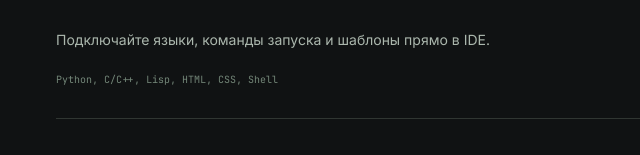
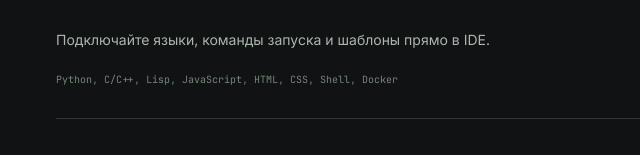
Before and after one commit to sherhn/Light-land, a plain HTML site: page index.html in a window 1280 px wide. Shown: the part 1537-1692 px from the top of the page, 0-640 px from the left. Drawn offline with Linux system fonts and the light colour scheme.

Commit message:
Add JavaScript and Docker modules to the catalog

```diff
--- a/index.html
+++ b/index.html
@@ -12,7 +12,7 @@
 </section>
 <section class="features wrap" id="features"><div class="section-top reveal"><span class="eyebrow" data-i18n="featuresLabel">Возможности</span></div>
 <div class="feature-list">
-<article class="feature active reveal" data-feature="modules"><h2><button type="button" aria-expanded="true" aria-controls="feature-modules" id="feature-modules-button"><span data-i18n="modulesTitle">Модули</span><span class="feature-summary" data-i18n="modulesShort">Языки под задачу.</span><span class="feature-toggle" aria-hidden="true">Подробнее</span></button></h2><div class="feature-panel" id="feature-modules" role="region" aria-labelledby="feature-modules-button" aria-hidden="false"><div><p data-i18n="modulesText">Подключайте языки, команды запуска и шаблоны прямо в IDE.</p><div class="language-list">Python, C/C++, Lisp, HTML, CSS, Shell</div></div></div></article>
+<article class="feature active reveal" data-feature="modules"><h2><button type="button" aria-expanded="true" aria-controls="feature-modules" id="feature-modules-button"><span data-i18n="modulesTitle">Модули</span><span class="feature-summary" data-i18n="modulesShort">Языки под задачу.</span><span class="feature-toggle" aria-hidden="true">Подробнее</span></button></h2><div class="feature-panel" id="feature-modules" role="region" aria-labelledby="feature-modules-button" aria-hidden="false"><div><p data-i18n="modulesText">Подключайте языки, команды запуска и шаблоны прямо в IDE.</p><div class="language-list">Python, C/C++, Lisp, JavaScript, HTML, CSS, Shell, Docker</div></div></div></article>
 <article class="feature reveal" data-feature="git"><h2><button type="button" aria-expanded="false" aria-controls="feature-git" id="feature-git-button"><span data-i18n="gitTitle">Git</span><span class="feature-summary" data-i18n="gitShort">История без переключений.</span><span class="feature-toggle" aria-hidden="true">Подробнее</span></button></h2><div class="feature-panel" id="feature-git" role="region" aria-labelledby="feature-git-button" aria-hidden="true" inert><div><p data-i18n="gitText">Ветки, diff и коммиты внутри Light. Локальные снимки — даже без Git.</p></div></div></article>
 <article class="feature reveal" data-feature="linux"><h2><button type="button" aria-expanded="false" aria-controls="feature-linux" id="feature-linux-button"><span data-i18n="linuxTitle">Linux</span><span class="feature-summary" data-i18n="linuxShort">Прямо в Windows.</span><span class="feature-toggle" aria-hidden="true">Подробнее</span></button></h2><div class="feature-panel" id="feature-linux" role="region" aria-labelledby="feature-linux-button" aria-hidden="true" inert><div><p data-i18n="linuxText">Терминал, сборка и запуск через WSL. В контексте вашего проекта.</p></div></div></article>
 </div><div class="home-page-links"><a class="text-link" href="/modules/">Каталог модулей</a><a class="text-link" href="/features/">Все возможности</a></div></section>
```
Also changed, not shown: en/index.html (+1 -1 lines), en/modules/index.html (+1 -1 lines), modules/index.html (+1 -1 lines), assets/modules/docker.png (added), assets/modules/javascript.png (added), 1 other file.
